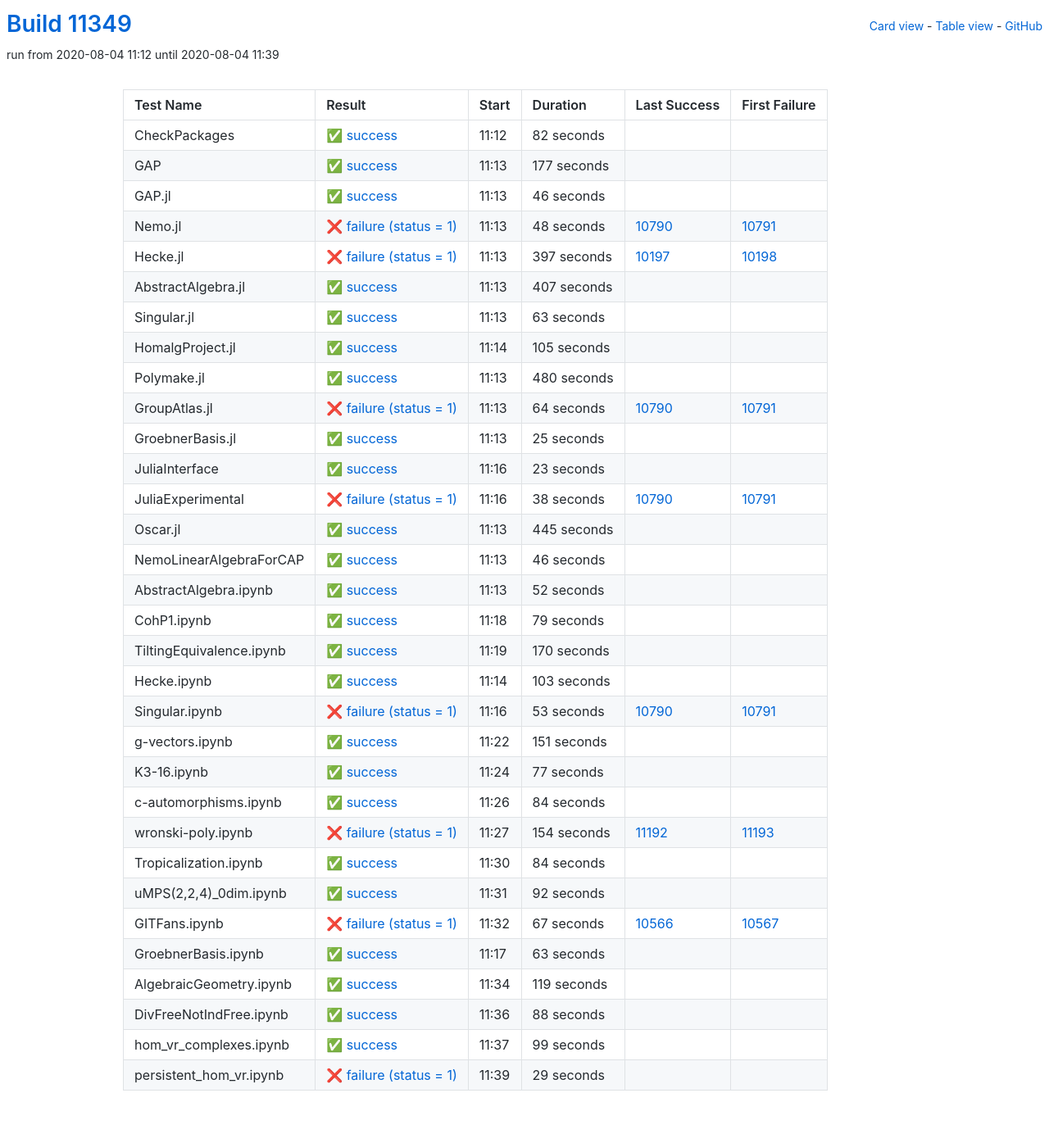
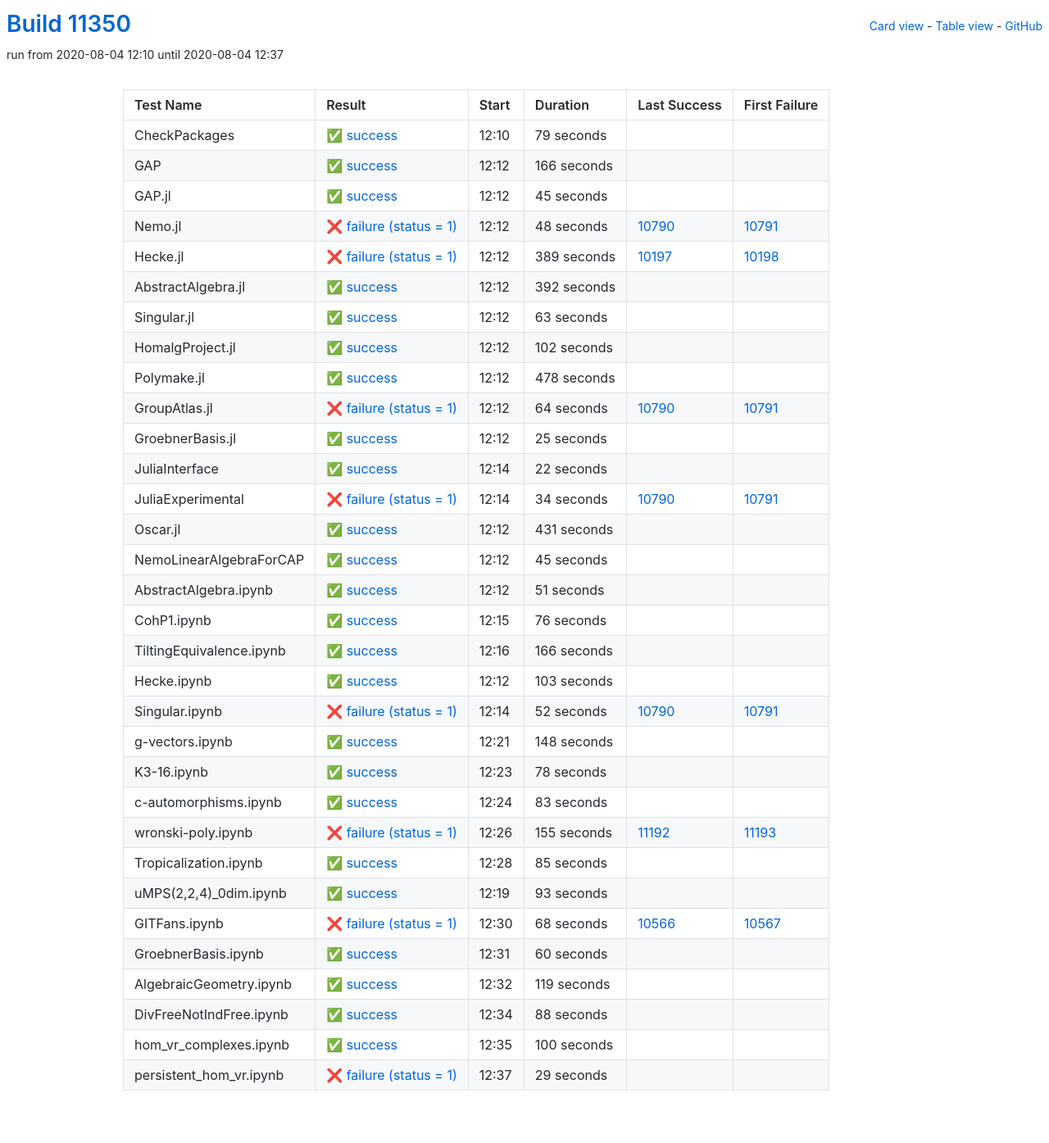
Before and after one commit to oscar-system/oscar-ci-status, a Jekyll site: the page built from table.html, in a window 1280 px wide. Shown: the whole page at 82% size. Built offline with Jekyll 4.4.1, drawn with Linux system fonts in a browser that asks for light colours.

Commit message:
Build #11350

```diff
--- a/_data/ci.yml
+++ b/_data/ci.yml
@@ -1,6 +1,6 @@
 ---
-build: 11349
-build_url: https://oscarci.mathematik.uni-kl.de/job/oscar/11349/
+build: 11350
+build_url: https://oscarci.mathematik.uni-kl.de/job/oscar/11350/
 job: oscar
 organization: oscar-system
 repo: oscar-ci-status
@@ -8,44 +8,44 @@
 tests:
 - name: CheckPackages
   id: checkpackages
-  log: https://oscarci.mathematik.uni-kl.de/job/oscar/11349/artifact/logs/build-11349/CheckPackages.log
-  start: 2020-08-04 11:12
+  log: https://oscarci.mathematik.uni-kl.de/job/oscar/11350/artifact/logs/build-11350/CheckPackages.log
+  start: 2020-08-04 12:10
   success: true
   exitcode: 0
   status: success
-  duration: 82
+  duration: 79
   last_success: false
   last_success_url:
   first_failure: false
   first_failure_url:
 - name: GAP
   id: gap
-  log: https://oscarci.mathematik.uni-kl.de/job/oscar/11349/artifact/logs/build-11349/GAP.log
-  start: 2020-08-04 11:13
+  log: https://oscarci.mathematik.uni-kl.de/job/oscar/11350/artifact/logs/build-11350/GAP.log
+  start: 2020-08-04 12:12
   success: true
   exitcode: 0
   status: success
-  duration: 177
+  duration: 166
   last_success: false
   last_success_url:
   first_failure: false
   first_failure_url:
 - name: GAP.jl
   id: gap-jl
-  log: https://oscarci.mathematik.uni-kl.de/job/oscar/11349/artifact/logs/build-11349/GAP.jl.log
-  start: 2020-08-04 11:13
+  log: https://oscarci.mathematik.uni-kl.de/job/oscar/11350/artifact/logs/build-11350/GAP.jl.log
+  start: 2020-08-04 12:12
   success: true
   exitcode: 0
   status: success
-  duration: 46
+  duration: 45
   last_success: false
   last_success_url:
   first_failure: false
   first_failure_url:
 - name: Nemo.jl
   id: nemo-jl
-  log: https://oscarci.mathematik.uni-kl.de/job/oscar/11349/artifact/logs/build-11349/Nemo.jl.log
-  start: 2020-08-04 11:13
+  log: https://oscarci.mathematik.uni-kl.de/job/oscar/11350/artifact/logs/build-11350/Nemo.jl.log
+  start: 2020-08-04 12:12
   success: false
   exitcode: 1
   status: failure
@@ -56,32 +56,32 @@
   first_failure_url: https://oscarci.mathematik.uni-kl.de/job/oscar/10791/
 - name: Hecke.jl
   id: hecke-jl
-  log: https://oscarci.mathematik.uni-kl.de/job/oscar/11349/artifact/logs/build-11349/Hecke.jl.log
-  start: 2020-08-04 11:13
+  log: https://oscarci.mathematik.uni-kl.de/job/oscar/11350/artifact/logs/build-11350/Hecke.jl.log
+  start: 2020-08-04 12:12
   success: false
   exitcode: 1
   status: failure
-  duration: 397
+  duration: 389
   last_success: 10197
   last_success_url: https://oscarci.mathematik.uni-kl.de/job/oscar/10197/
   first_failure: 10198
   first_failure_url: https://oscarci.mathematik.uni-kl.de/job/oscar/10198/
 - name: AbstractAlgebra.jl
   id: abstractalgebra-jl
-  log: https://oscarci.mathematik.uni-kl.de/job/oscar/11349/artifact/logs/build-11349/AbstractAlgebra.jl.log
-  start: 2020-08-04 11:13
+  log: https://oscarci.mathematik.uni-kl.de/job/oscar/11350/artifact/logs/build-11350/AbstractAlgebra.jl.log
+  start: 2020-08-04 12:12
   success: true
   exitcode: 0
   status: success
-  duration: 407
+  duration: 392
   last_success: false
   last_success_url:
   first_failure: false
   first_failure_url:
 - name: Singular.jl
   id: singular-jl
-  log: https://oscarci.mathematik.uni-kl.de/job/oscar/11349/artifact/logs/build-11349/Singular.jl.log
-  start: 2020-08-04 11:13
+  log: https://oscarci.mathematik.uni-kl.de/job/oscar/11350/artifact/logs/build-11350/Singular.jl.log
+  start: 2020-08-04 12:12
   success: true
   exitcode: 0
   status: success
@@ -92,32 +92,32 @@
   first_failure_url:
 - name: HomalgProject.jl
   id: homalgproject-jl
-  log: https://oscarci.mathematik.uni-kl.de/job/oscar/11349/artifact/logs/build-11349/HomalgProject.jl.log
-  start: 2020-08-04 11:14
+  log: https://oscarci.mathematik.uni-kl.de/job/oscar/11350/artifact/logs/build-11350/HomalgProject.jl.log
+  start: 2020-08-04 12:12
   success: true
   exitcode: 0
   status: success
-  duration: 105
+  duration: 102
   last_success: false
   last_success_url:
   first_failure: false
   first_failure_url:
 - name: Polymake.jl
   id: polymake-jl
-  log: https://oscarci.mathematik.uni-kl.de/job/oscar/11349/artifact/logs/build-11349/Polymake.jl.log
-  start: 2020-08-04 11:13
+  log: https://oscarci.mathematik.uni-kl.de/job/oscar/11350/artifact/logs/build-11350/Polymake.jl.log
+  start: 2020-08-04 12:12
   success: true
   exitcode: 0
   status: success
-  duration: 480
+  duration: 478
   last_success: false
   last_success_url:
   first_failure: false
   first_failure_url:
 - name: GroupAtlas.jl
   id: groupatlas-jl
-  log: https://oscarci.mathematik.uni-kl.de/job/oscar/11349/artifact/logs/build-11349/GroupAtlas.jl.log
-  start: 2020-08-04 11:13
+  log: https://oscarci.mathematik.uni-kl.de/job/oscar/11350/artifact/logs/build-11350/GroupAtlas.jl.log
+  start: 2020-08-04 12:12
   success: false
   exitcode: 1
   status: failure
@@ -128,8 +128,8 @@
   first_failure_url: https://oscarci.mathematik.uni-kl.de/job/oscar/10791/
 - name: GroebnerBasis.jl
   id: groebnerbasis-jl
-  log: https://oscarci.mathematik.uni-kl.de/job/oscar/11349/artifact/logs/build-11349/GroebnerBasis.jl.log
-  start: 2020-08-04 11:13
+  log: https://oscarci.mathematik.uni-kl.de/job/oscar/11350/artifact/logs/build-11350/GroebnerBasis.jl.log
+  start: 2020-08-04 12:12
   success: true
   exitcode: 0
   status: success
@@ -140,92 +140,92 @@
   first_failure_url:
 - name: JuliaInterface
   id: juliainterface
-  log: https://oscarci.mathematik.uni-kl.de/job/oscar/11349/artifact/logs/build-11349/JuliaInterface.log
-  start: 2020-08-04 11:16
+  log: https://oscarci.mathematik.uni-kl.de/job/oscar/11350/artifact/logs/build-11350/JuliaInterface.log
+  start: 2020-08-04 12:14
   success: true
   exitcode: 0
   status: success
-  duration: 23
+  duration: 22
   last_success: false
   last_success_url:
   first_failure: false
   first_failure_url:
 - name: JuliaExperimental
   id: juliaexperimental
-  log: https://oscarci.mathematik.uni-kl.de/job/oscar/11349/artifact/logs/build-11349/JuliaExperimental.log
-  start: 2020-08-04 11:16
+  log: https://oscarci.mathematik.uni-kl.de/job/oscar/11350/artifact/logs/build-11350/JuliaExperimental.log
+  start: 2020-08-04 12:14
   success: false
   exitcode: 1
   status: failure
-  duration: 38
+  duration: 34
   last_success: 10790
   last_success_url: https://oscarci.mathematik.uni-kl.de/job/oscar/10790/
   first_failure: 10791
   first_failure_url: https://oscarci.mathematik.uni-kl.de/job/oscar/10791/
 - name: Oscar.jl
   id: oscar-jl
-  log: https://oscarci.mathematik.uni-kl.de/job/oscar/11349/artifact/logs/build-11349/Oscar.jl.log
-  start: 2020-08-04 11:13
+  log: https://oscarci.mathematik.uni-kl.de/job/oscar/11350/artifact/logs/build-11350/Oscar.jl.log
+  start: 2020-08-04 12:12
   success: true
   exitcode: 0
   status: success
-  duration: 445
+  duration: 431
   last_success: false
   last_success_url:
   first_failure: false
   first_failure_url:
 - name: NemoLinearAlgebraForCAP
   id: nemolinearalgebraforcap
-  log: https://oscarci.mathematik.uni-kl.de/job/oscar/11349/artifact/logs/build-11349/NemoLinearAlgebraForCAP.log
-  start: 2020-08-04 11:13
+  log: https://oscarci.mathematik.uni-kl.de/job/oscar/11350/artifact/logs/build-11350/NemoLinearAlgebraForCAP.log
+  start: 2020-08-04 12:12
   success: true
   exitcode: 0
   status: success
-  duration: 46
+  duration: 45
   last_success: false
   last_success_url:
   first_failure: false
   first_failure_url:
 - name: AbstractAlgebra.ipynb
   id: abstractalgebra-ipynb
-  log: https://oscarci.mathematik.uni-kl.de/job/oscar/11349/artifact/logs/build-11349/AbstractAlgebra.ipynb.log
-  start: 2020-08-04 11:13
+  log: https://oscarci.mathematik.uni-kl.de/job/oscar/11350/artifact/logs/build-11350/AbstractAlgebra.ipynb.log
+  start: 2020-08-04 12:12
   success: true
   exitcode: 0
   status: success
-  duration: 52
+  duration: 51
   last_success: false
   last_success_url:
   first_failure: false
   first_failure_url:
 - name: CohP1.ipynb
   id: cohp1-ipynb
-  log: https://oscarci.mathematik.uni-kl.de/job/oscar/11349/artifact/logs/build-11349/CohP1.ipynb.log
-  start: 2020-08-04 11:18
+  log: https://oscarci.mathematik.uni-kl.de/job/oscar/11350/artifact/logs/build-11350/CohP1.ipynb.log
+  start: 2020-08-04 12:15
   success: true
   exitcode: 0
   status: success
-  duration: 79
+  duration: 76
   last_success: false
   last_success_url:
   first_failure: false
   first_failure_url:
 - name: TiltingEquivalence.ipynb
   id: tiltingequivalence-ipynb
-  log: https://oscarci.mathematik.uni-kl.de/job/oscar/11349/artifact/logs/build-11349/TiltingEquivalence.ipynb.log
-  start: 2020-08-04 11:19
+  log: https://oscarci.mathematik.uni-kl.de/job/oscar/11350/artifact/logs/build-11350/TiltingEquivalence.ipynb.log
+  start: 2020-08-04 12:16
   success: true
   exitcode: 0
   status: success
-  duration: 170
+  duration: 166
   last_success: false
   last_success_url:
   first_failure: false
   first_failure_url:
 - name: Hecke.ipynb
   id: hecke-ipynb
-  log: https://oscarci.mathematik.uni-kl.de/job/oscar/11349/artifact/logs/build-11349/Hecke.ipynb.log
-  start: 2020-08-04 11:14
+  log: https://oscarci.mathematik.uni-kl.de/job/oscar/11350/artifact/logs/build-11350/Hecke.ipynb.log
+  start: 2020-08-04 12:12
   success: true
   exitcode: 0
   status: success
@@ -236,116 +236,116 @@
   first_failure_url:
 - name: Singular.ipynb
   id: singular-ipynb
-  log: https://oscarci.mathematik.uni-kl.de/job/oscar/11349/artifact/logs/build-11349/Singular.ipynb.log
-  start: 2020-08-04 11:16
+  log: https://oscarci.mathematik.uni-kl.de/job/oscar/11350/artifact/logs/build-11350/Singular.ipynb.log
+  start: 2020-08-04 12:14
   success: false
   exitcode: 1
   status: failure
-  duration: 53
+  duration: 52
   last_success: 10790
   last_success_url: https://oscarci.mathematik.uni-kl.de/job/oscar/10790/
   first_failure: 10791
   first_failure_url: https://oscarci.mathematik.uni-kl.de/job/oscar/10791/
 - name: g-vectors.ipynb
   id: g-vectors-ipynb
-  log: https://oscarci.mathematik.uni-kl.de/job/oscar/11349/artifact/logs/build-11349/g-vectors.ipynb.log
-  start: 2020-08-04 11:22
+  log: https://oscarci.mathematik.uni-kl.de/job/oscar/11350/artifact/logs/build-11350/g-vectors.ipynb.log
+  start: 2020-08-04 12:21
   success: true
   exitcode: 0
   status: success
-  duration: 151
+  duration: 148
   last_success: false
   last_success_url:
   first_failure: false
   first_failure_url:
 - name: K3-16.ipynb
   id: k3-16-ipynb
-  log: https://oscarci.mathematik.uni-kl.de/job/oscar/11349/artifact/logs/build-11349/K3-16.ipynb.log
-  start: 2020-08-04 11:24
+  log: https://oscarci.mathematik.uni-kl.de/job/oscar/11350/artifact/logs/build-11350/K3-16.ipynb.log
+  start: 2020-08-04 12:23
   success: true
   exitcode: 0
   status: success
-  duration: 77
+  duration: 78
   last_success: false
   last_success_url:
   first_failure: false
   first_failure_url:
 - name: c-automorphisms.ipynb
   id: c-automorphisms-ipynb
-  log: https://oscarci.mathematik.uni-kl.de/job/oscar/11349/artifact/logs/build-11349/c-automorphisms.ipynb.log
-  start: 2020-08-04 11:26
+  log: https://oscarci.mathematik.uni-kl.de/job/oscar/11350/artifact/logs/build-11350/c-automorphisms.ipynb.log
+  start: 2020-08-04 12:24
   success: true
   exitcode: 0
   status: success
-  duration: 84
+  duration: 83
   last_success: false
   last_success_url:
   first_failure: false
   first_failure_url:
 - name: wronski-poly.ipynb
   id: wronski-poly-ipynb
-  log: https://oscarci.mathematik.uni-kl.de/job/oscar/11349/artifact/logs/build-11349/wronski-poly.ipynb.log
-  start: 2020-08-04 11:27
+  log: https://oscarci.mathematik.uni-kl.de/job/oscar/11350/artifact/logs/build-11350/wronski-poly.ipynb.log
+  start: 2020-08-04 12:26
   success: false
   exitcode: 1
   status: failure
-  duration: 154
+  duration: 155
   last_success: 11192
   last_success_url: https://oscarci.mathematik.uni-kl.de/job/oscar/11192/
   first_failure: 11193
   first_failure_url: https://oscarci.mathematik.uni-kl.de/job/oscar/11193/
 - name: Tropicalization.ipynb
   id: tropicalization-ipynb
-  log: https://oscarci.mathematik.uni-kl.de/job/oscar/11349/artifact/logs/build-11349/Tropicalization.ipynb.log
-  start: 2020-08-04 11:30
+  log: https://oscarci.mathematik.uni-kl.de/job/oscar/11350/artifact/logs/build-11350/Tropicalization.ipynb.log
+  start: 2020-08-04 12:28
   success: true
   exitcode: 0
   status: success
-  duration: 84
+  duration: 85
   last_success: false
   last_success_url:
   first_failure: false
   first_failure_url:
 - name: uMPS(2,2,4)_0dim.ipynb
   id: umps-2-2-4-0dim-ipynb
-  log: https://oscarci.mathematik.uni-kl.de/job/oscar/11349/artifact/logs/build-11349/uMPS-2-2-4-_0dim.ipynb.log
-  start: 2020-08-04 11:31
+  log: https://oscarci.mathematik.uni-kl.de/job/oscar/11350/artifact/logs/build-11350/uMPS-2-2-4-_0dim.ipynb.log
+  start: 2020-08-04 12:19
   success: true
   exitcode: 0
   status: success
-  duration: 92
+  duration: 93
   last_success: false
   last_success_url:
   first_failure: false
   first_failure_url:
 - name: GITFans.ipynb
   id: gitfans-ipynb
-  log: https://oscarci.mathematik.uni-kl.de/job/oscar/11349/artifact/logs/build-11349/GITFans.ipynb.log
-  start: 2020-08-04 11:32
+  log: https://oscarci.mathematik.uni-kl.de/job/oscar/11350/artifact/logs/build-11350/GITFans.ipynb.log
+  start: 2020-08-04 12:30
   success: false
   exitcode: 1
   status: failure
-  duration: 67
+  duration: 68
   last_success: 10566
   last_success_url: https://oscarci.mathematik.uni-kl.de/job/oscar/10566/
   first_failure: 10567
   first_failure_url: https://oscarci.mathematik.uni-kl.de/job/oscar/10567/
 - name: GroebnerBasis.ipynb
   id: groebnerbasis-ipynb
-  log: https://oscarci.mathematik.uni-kl.de/job/oscar/11349/artifact/logs/build-11349/GroebnerBasis.ipynb.log
-  start: 2020-08-04 11:17
+  log: https://oscarci.mathematik.uni-kl.de/job/oscar/11350/artifact/logs/build-11350/GroebnerBasis.ipynb.log
+  start: 2020-08-04 12:31
   success: true
   exitcode: 0
   status: success
-  duration: 63
+  duration: 60
   last_success: false
   last_success_url:
   first_failure: false
   first_failure_url:
 - name: AlgebraicGeometry.ipynb
   id: algebraicgeometry-ipynb
-  log: https://oscarci.mathematik.uni-kl.de/job/oscar/11349/artifact/logs/build-11349/AlgebraicGeometry.ipynb.log
-  start: 2020-08-04 11:34
+  log: https://oscarci.mathematik.uni-kl.de/job/oscar/11350/artifact/logs/build-11350/AlgebraicGeometry.ipynb.log
+  start: 2020-08-04 12:32
   success: true
   exitcode: 0
   status: success
@@ -356,8 +356,8 @@
   first_failure_url:
 - name: DivFreeNotIndFree.ipynb
   id: divfreenotindfree-ipynb
-  log: https://oscarci.mathematik.uni-kl.de/job/oscar/11349/artifact/logs/build-11349/DivFreeNotIndFree.ipynb.log
-  start: 2020-08-04 11:36
+  log: https://oscarci.mathematik.uni-kl.de/job/oscar/11350/artifact/logs/build-11350/DivFreeNotIndFree.ipynb.log
+  start: 2020-08-04 12:34
   success: true
   exitcode: 0
   status: success
@@ -368,20 +368,20 @@
   first_failure_url:
 - name: hom_vr_complexes.ipynb
   id: hom-vr-complexes-ipynb
-  log: https://oscarci.mathematik.uni-kl.de/job/oscar/11349/artifact/logs/build-11349/hom_vr_complexes.ipynb.log
-  start: 2020-08-04 11:37
+  log: https://oscarci.mathematik.uni-kl.de/job/oscar/11350/artifact/logs/build-11350/hom_vr_complexes.ipynb.log
+  start: 2020-08-04 12:35
   success: true
   exitcode: 0
   status: success
-  duration: 99
+  duration: 100
   last_success: false
   last_success_url:
   first_failure: false
   first_failure_url:
 - name: persistent_hom_vr.ipynb
   id: persistent-hom-vr-ipynb
-  log: https://oscarci.mathematik.uni-kl.de/job/oscar/11349/artifact/logs/build-11349/persistent_hom_vr.ipynb.log
-  start: 2020-08-04 11:39
+  log: https://oscarci.mathematik.uni-kl.de/job/oscar/11350/artifact/logs/build-11350/persistent_hom_vr.ipynb.log
+  start: 2020-08-04 12:37
   success: false
   exitcode: 1
   status: failure
```
Also changed, not shown: README.md.
